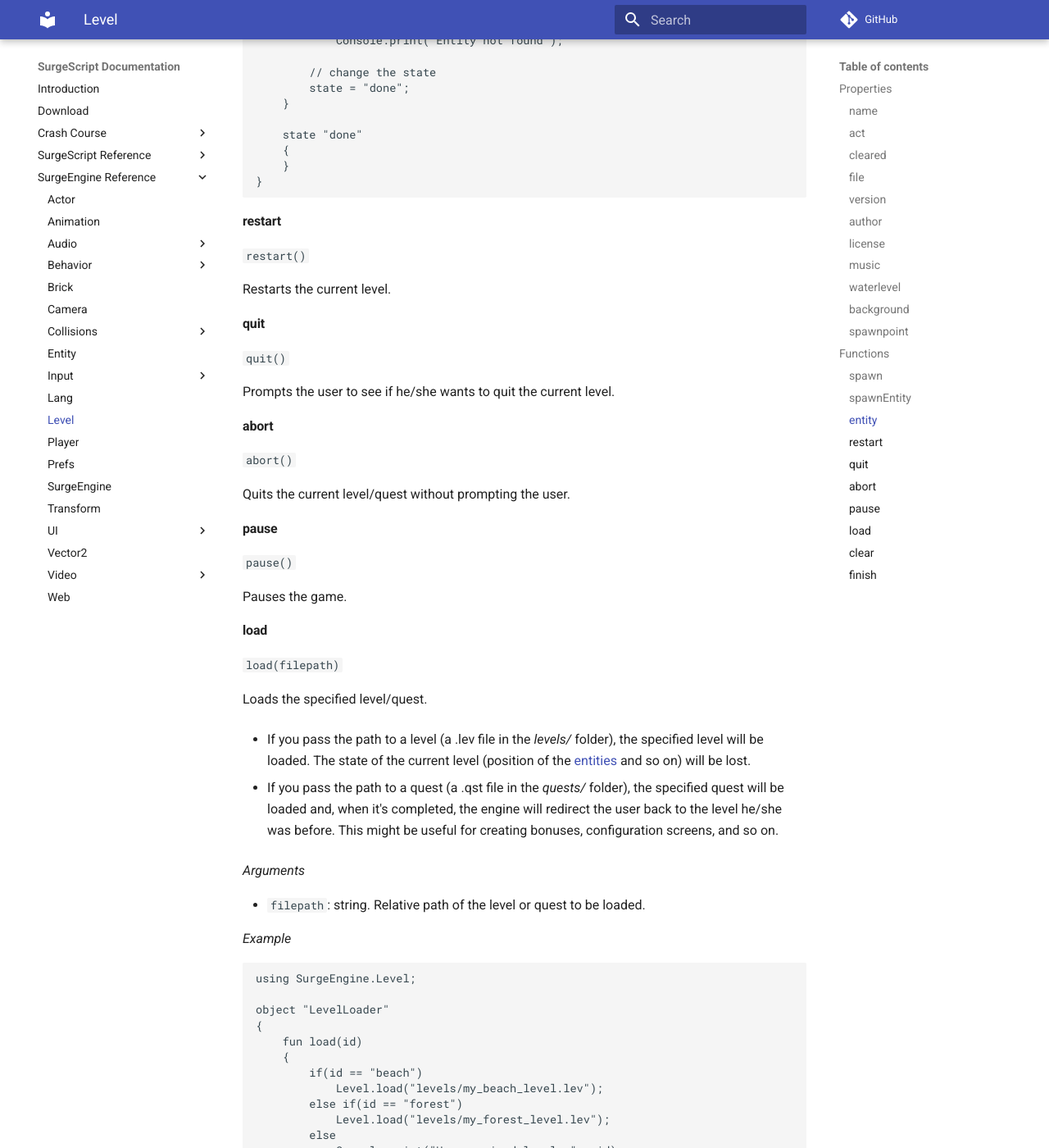
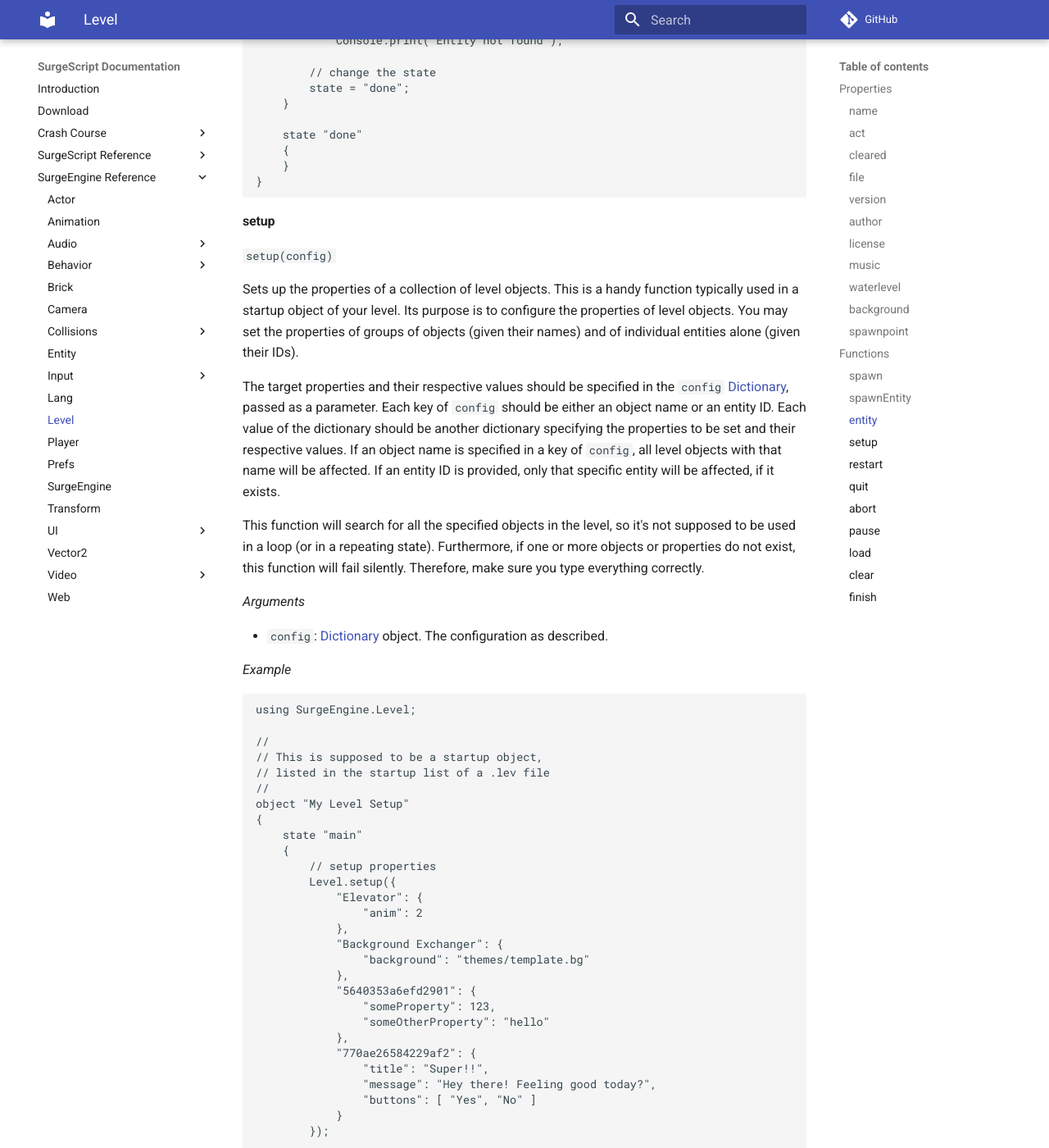
Before and after one commit to alemart/surgescript, an MkDocs documentation site: the page built from docs/engine/level.md, in a window 1280 px wide and 1400 px high, scrolled down 4475 px. Shown: the whole window at 82% size. Built offline with MkDocs 1.6.1 and Material for MkDocs 9.7.7, drawn with Linux system fonts in a browser that asks for light colours; comment, search, counter and statistics services are not loaded; some of the changed text lies outside the part shown.

Commit message:
Documented Level.setup()

````diff
--- a/docs/engine/level.md
+++ b/docs/engine/level.md
@@ -213,6 +213,62 @@ object "My Startup Object"
 }
 ```
 
+#### setup
+
+`setup(config)`
+
+Sets up the properties of a collection of level objects. This is a handy function typically used in a startup object of your level. Its purpose is to configure the properties of level objects. You may set the properties of groups of objects (given their names) and of individual entities alone (given their IDs).
+
+The target properties and their respective values should be specified in the `config` [Dictionary](/reference/dictionary), passed as a parameter. Each key of `config` should be either an object name or an entity ID. Each value of the dictionary should be another dictionary specifying the properties to be set and their respective values. If an object name is specified in a key of `config`, all level objects with that name will be affected. If an entity ID is provided, only that specific entity will be affected, if it exists.
+
+This function will search for all the specified objects in the level, so it's not supposed to be used in a loop (or in a repeating state). Furthermore, if one or more objects or properties do not exist, this function will fail silently. Therefore, make sure you type everything correctly.
+
+*Arguments*
+
+* `config`: [Dictionary](/reference/dictionary) object. The configuration as described.
+
+*Example*
+
+```
+using SurgeEngine.Level;
+
+//
+// This is supposed to be a startup object,
+// listed in the startup list of a .lev file
+//
+object "My Level Setup"
+{
+    state "main"
+    {
+        // setup properties
+        Level.setup({
+            "Elevator": {
+                "anim": 2
+            },
+            "Background Exchanger": {
+                "background": "themes/template.bg"
+            },
+            "5640353a6efd2901": {
+                "someProperty": 123,
+                "someOtherProperty": "hello"
+            },
+            "770ae26584229af2": {
+                "title": "Super!!",
+                "message": "Hey there! Feeling good today?",
+                "buttons": [ "Yes", "No" ]
+            }
+        });
+
+        // done
+        state = "done";
+    }
+
+    state "done"
+    {
+    }
+}
+```
+
 #### restart
 
 `restart()`
````
